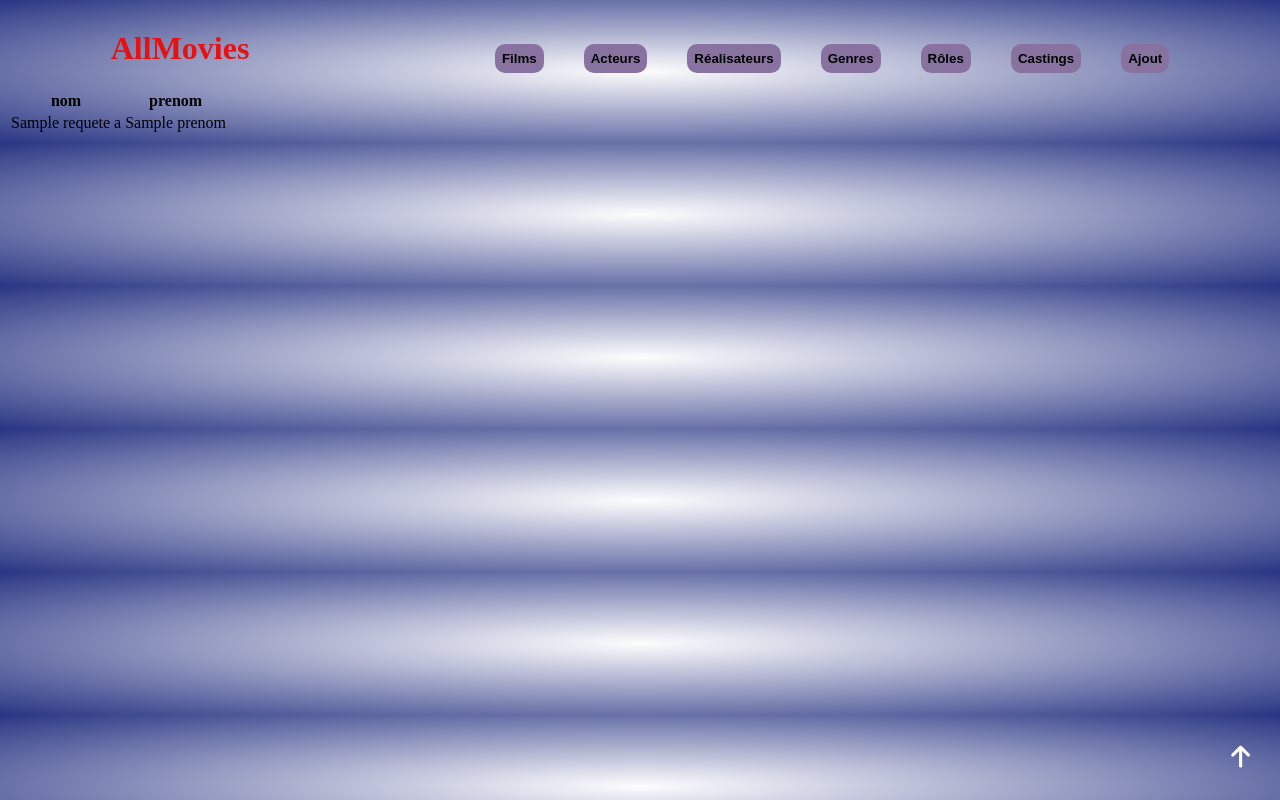
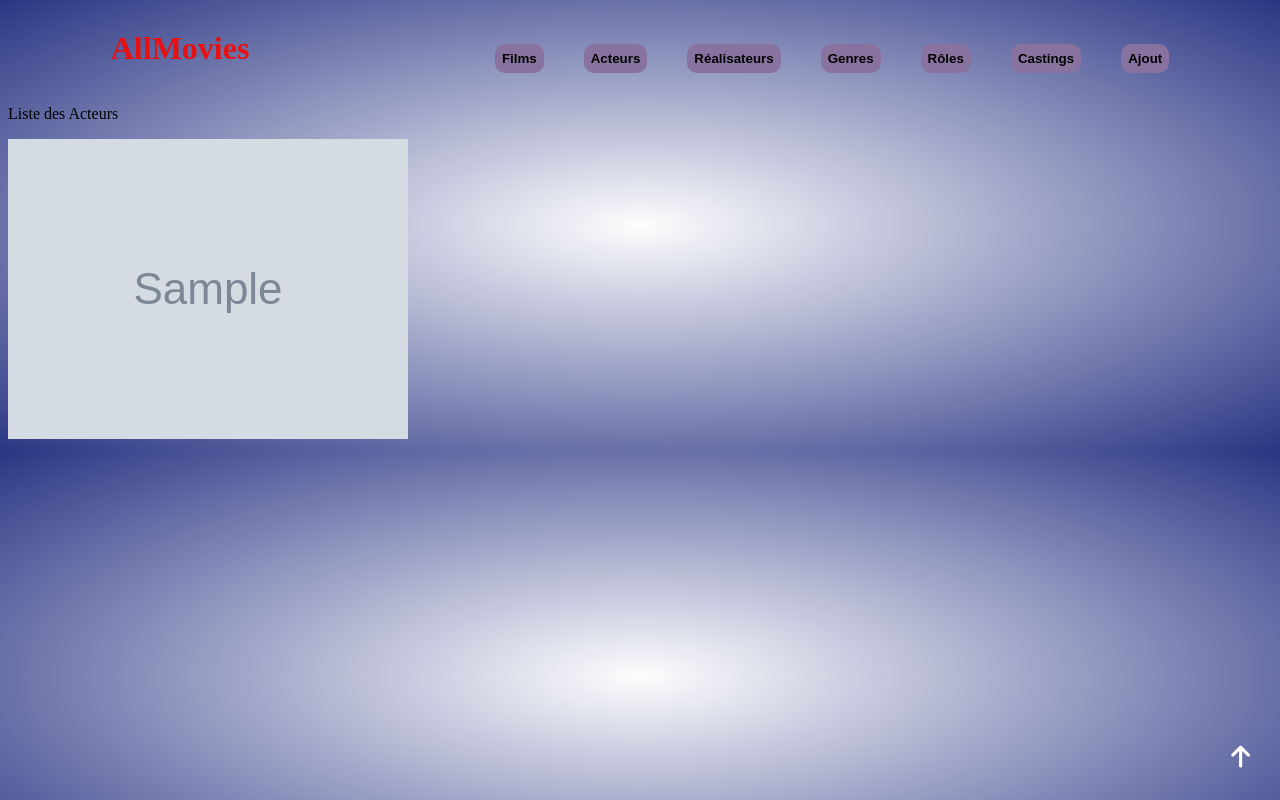
Before and after one commit to derdeche/MVC_Cinema, a PHP site: template view/listActeurs.php in a window 1280 px wide. Run offline with PHP 8.4, Linux system fonts and the light colour scheme; the template is opened without the code that fills it: most values are stand-ins (such as "Sample title", 1, 10 or a date in 2020); grey boxes marked "Sample" are stand-in pictures; some libraries are stand-ins or nearby versions.

Commit message:
modif affichage listActeur

```diff
--- a/view/listActeurs.php
+++ b/view/listActeurs.php
@@ -1,27 +1,15 @@
 <?php ob_start();?>
-<table >
-    <thead>
-        <tr>
-            <th>nom</th>
-            <Th>prenom</Th>
+<p class= "titre">Liste des Acteurs</p>
+<?php
+    foreach ($requete->fetchAll() as $acteur) { ?>
 
-        </tr>
-    </thead>
-    <tbody>
-    <?php
-        foreach( $requeteA->fetchAll() as $personne){ ?>
-
-            <tr>
-                <td><?= $personne["nom"]?></td>
-                <td><?= $personne["prenom"]?></td>
-
-            </tr>
+                <div class="photo-acteur">
+                    <a href="index.php?action=detailsActeur&id=<?= $acteur["id_acteur"] ?>">
+                    <img src="<?= $acteur["photo"] ?>" ></a>
+                </div>
 
         <?php } ?>
-    </tbody>
-</table>
 <?php
-
 //$titre = "Liste des films";
 //$titre_secondaire = "Liste des films";
 $content = ob_get_clean();
```
